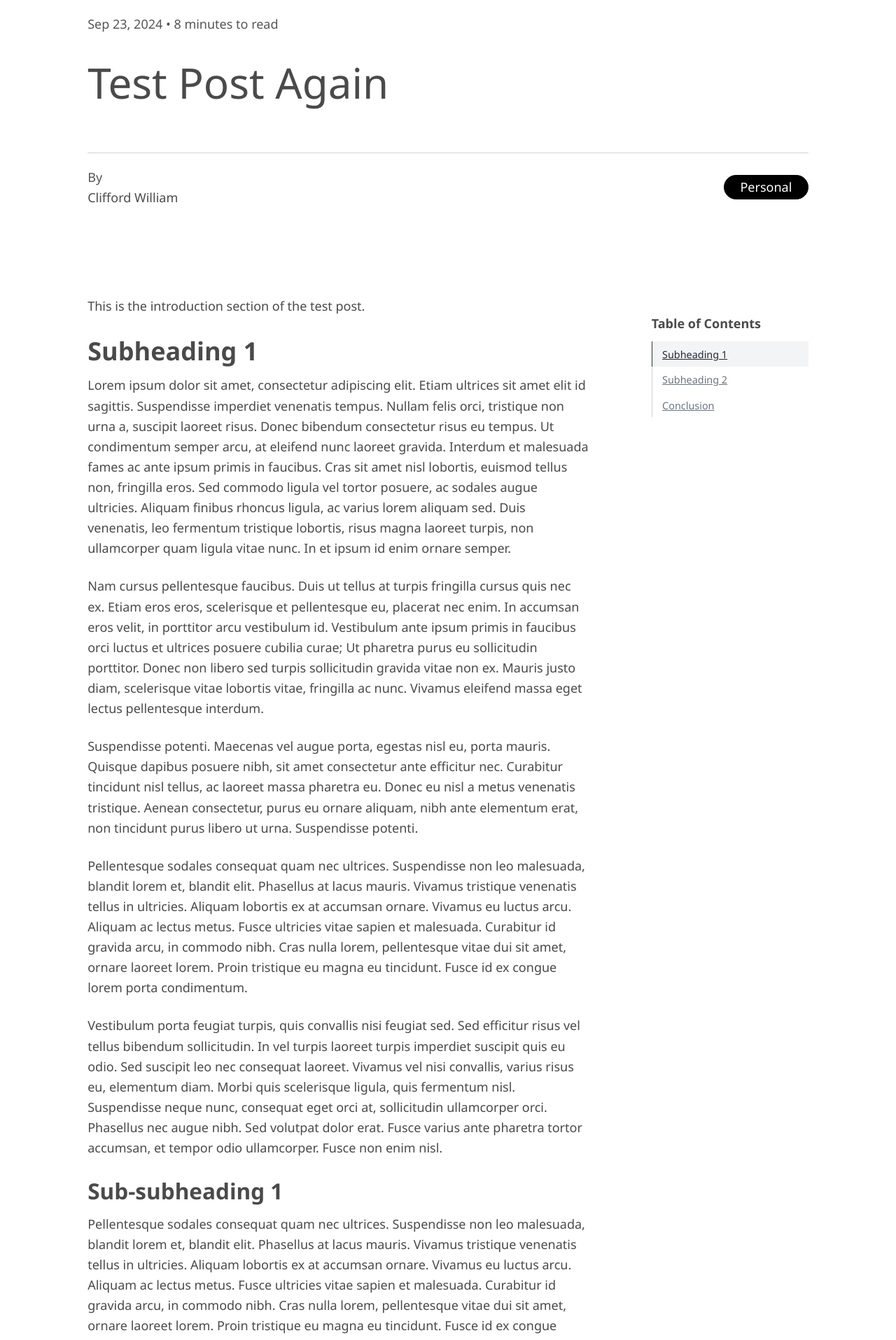
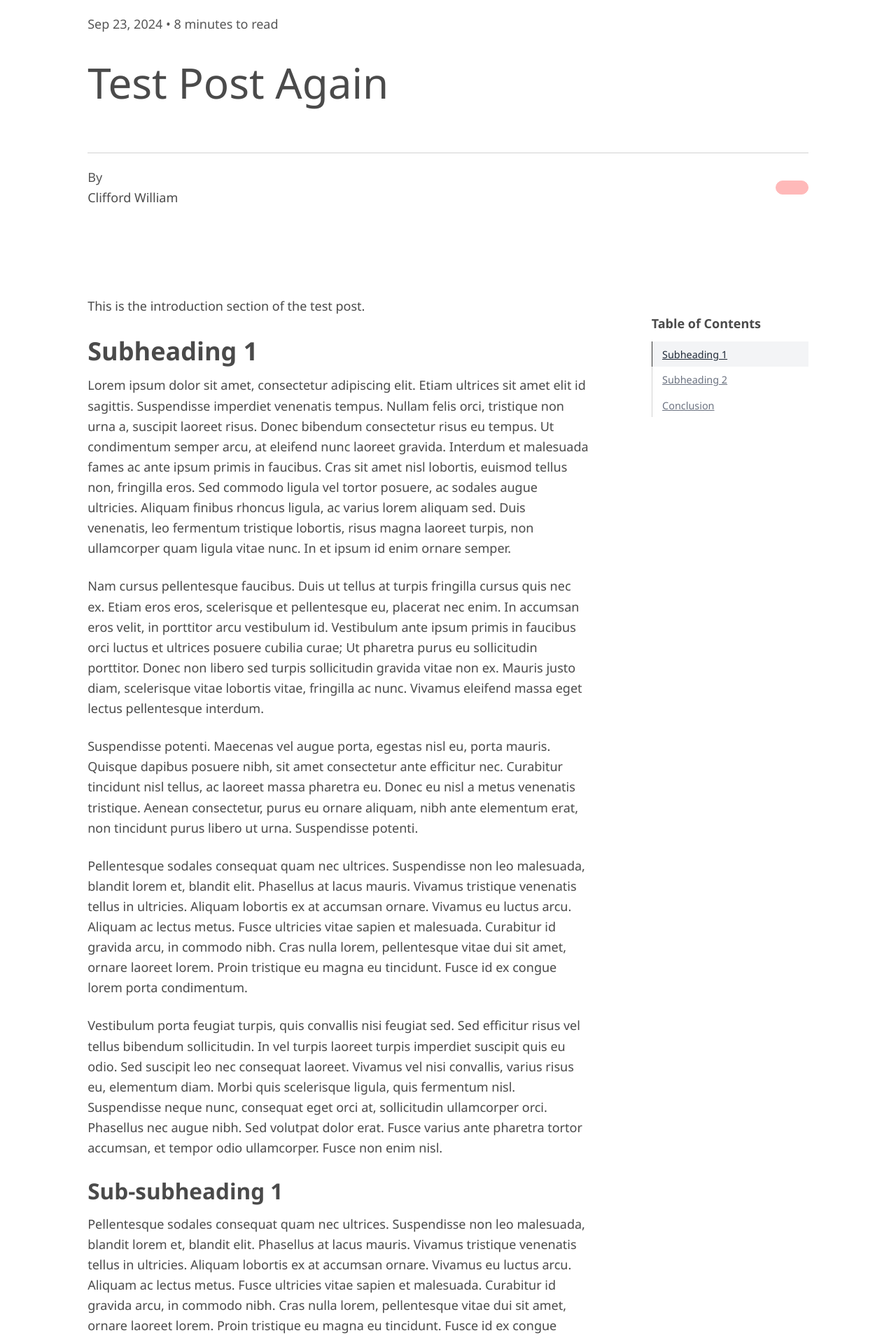
Before and after one commit to cliffordwilliam/cliffordwilliam.github.io, a Jekyll site: the page built from _posts/2024-09-23-test-post-again.md, in a window 1280 px wide. Shown: the part 710-2625 px from the top of the page at 70% size. Built offline with Jekyll 4.4.1, drawn with Linux system fonts in a browser that asks for light colours.

Commit message:
fix category button in post layout

```diff
--- a/_layouts/post.html
+++ b/_layouts/post.html
@@ -20,7 +20,14 @@
         <p>
           <span>By</span><br>{{ site.title }}
         </p>
-        <button>{{ page.categories | first }}</button>
+        {% assign category_slug = page.categories | first | downcase %}
+        {% if category_slug == 'personal' %}
+            <a class="button red" href="{{ category_slug }}.html">{{ category }}</a>
+        {% elsif category_slug == 'technology' %}
+            <a class="button green" href="{{ category_slug }}.html">{{ category }}</a>
+        {% else %}
+            <a class="button" href="{{ category_slug }}.html">{{ category }}</a>
+        {% endif %}
       </div>
     </div>
   </header>
--- a/_sass/classless.scss
+++ b/_sass/classless.scss
@@ -161,7 +161,7 @@
 .button, button {
     display: inline-block;
     padding: 0.5em 1.25em;
-    line-height: 1.45rem;
+    line-height: 1;
     text-align: center;
     text-decoration: none;
     white-space: nowrap;
```
